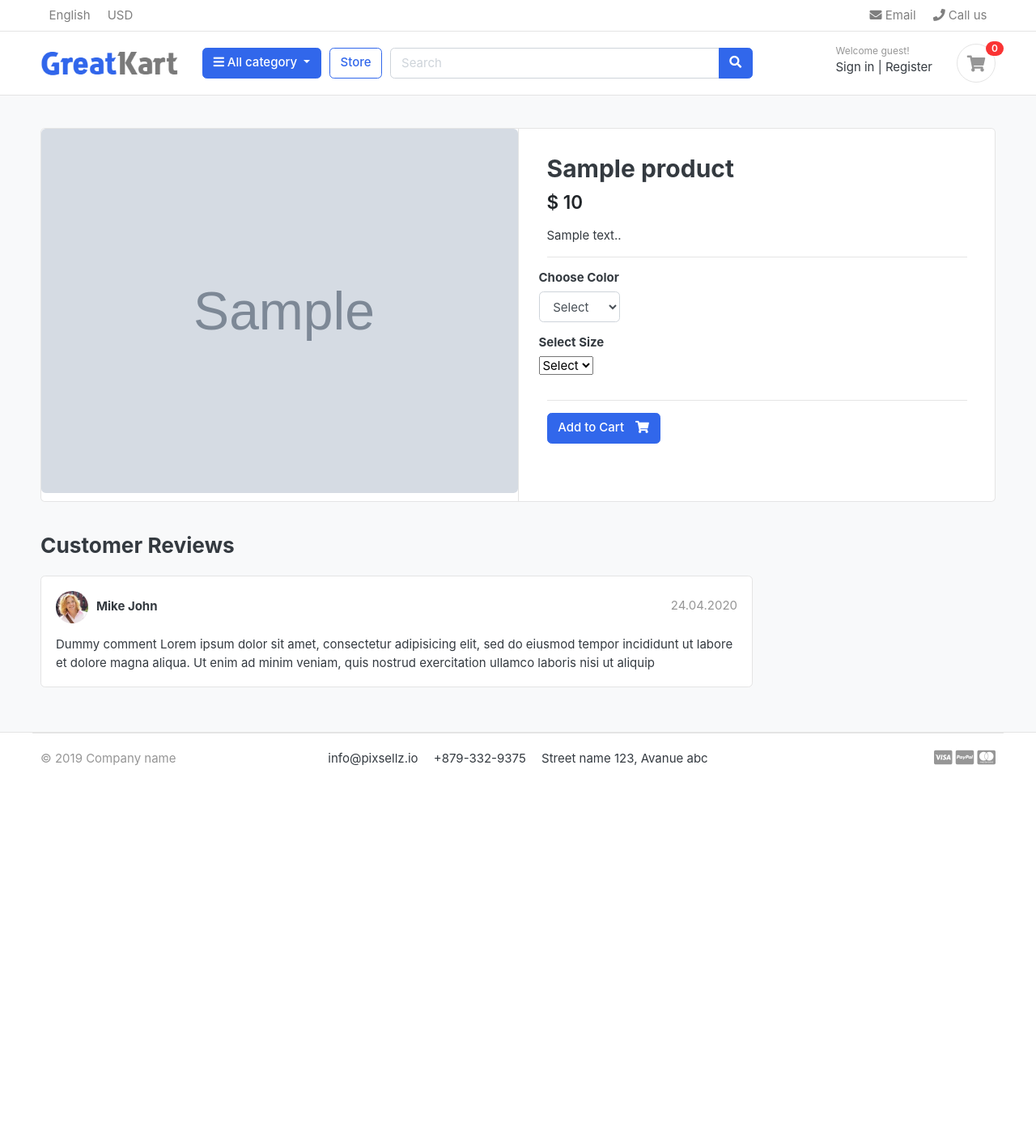
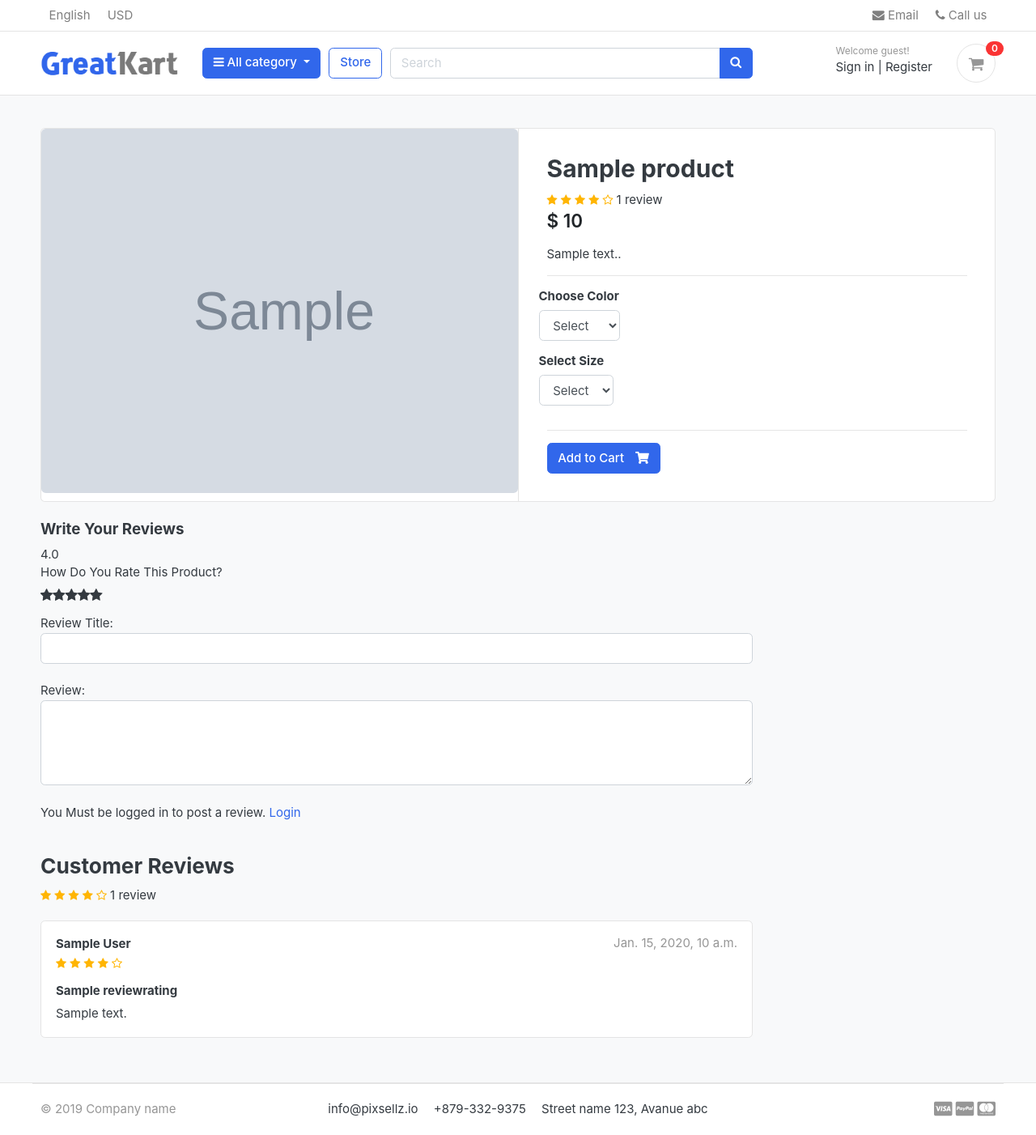
Before and after one commit to amitnov525/Ecommerce, a Django app: a page that uses shoping_app/templates/shoping_app/base.html in a window 1280 px wide. Shown: the whole page at 81% size. Before the commit the page ends 946 px from the top, so only its background shows below. Run offline with Django 4.2, Linux system fonts and the light colour scheme; tables that the repository leaves empty hold one stand-in row (values such as "Sample post"); grey boxes marked "Sample" are stand-in pictures; parts of the project's set-up code (start-up, migrations or seed data) failed here and were passed over; some libraries are stand-ins or nearby versions; some web fonts are replaced.

Commit message:
Implemented Review and Rating System

```diff
--- a/accounts/models.py
+++ b/accounts/models.py
@@ -54,6 +54,9 @@ class MyUser(AbstractBaseUser):
     USERNAME_FIELD = 'email'
     REQUIRED_FIELDS = ['username','first_name','last_name']
 
+    def full_name(self):
+        return f'{self.first_name} {self.last_name}'
+
     def __str__(self):
         return self.email
     def has_perm(self,perm,obj=None):
--- /dev/null
+++ b/shoping_app/static/shoping_app/css/custom.css
@@ -0,0 +1,41 @@
+.rate > input{
+    display:None;
+}
+.rate{
+    display:inline-block;
+    border:0;
+}
+
+
+.rate > label{
+    float:right;
+}
+
+.rate > label:before{
+    display:inline-block;
+    font-size: 1.1rem;
+    font-family: FontAwesome;
+    content:"\f005";
+    margin:0;
+    padding:0.3rem,.3rem;
+    cursor:pointer;
+}
+
+.rate .half:before{
+    content:"\f089";
+    position:absolute;
+    padding-right: 0;
+}
+
+input:checked ~ label,label:hover ~label{
+    color:#ffb503;
+}
+
+input:checked + label:hover, input:checked ~ label:hover, input:checked ~ label:hover ~ label,
+label:hover ~ input:checked ~ label{
+    color:#cc9000;
+}
+
+.rating-stars  i{
+    color:#ffb503 !important;
+}
--- a/shoping_app/templates/shoping_app/base.html
+++ b/shoping_app/templates/shoping_app/base.html
@@ -23,6 +23,9 @@
 <!-- custom style -->
 <link href="{% static 'shoping_app/css/ui.css' %}" rel="stylesheet" type="text/css"/>
 <link href="{% static 'shoping_app/css/responsive.css' %}" rel="stylesheet" media="only screen and (max-width: 1200px)" />
+
+<link href="{% static 'shoping_app/css/custom.css' %}" rel="stylesheet" type="text/css"/>
+<link rel="stylesheet" href="https://cdnjs.cloudflare.com/ajax/libs/font-awesome/4.7.0/css/font-awesome.min.css">
 
 <!-- custom javascript -->
 <script src="{% static 'shoping_appjs/script.js' %}" type="text/javascript"></script>
--- a/store_app/admin.py
+++ b/store_app/admin.py
@@ -1,6 +1,6 @@
 from django.contrib import admin
 from store_app.models import Products
-from store_app.models import Variation
+from store_app.models import Variation,ReviewRating
 
 # Register your models here.
 
@@ -15,3 +15,5 @@ class VariationDisplay(admin.ModelAdmin):
     list_editable=('is_active',)
     list_filter=('product','variation_category','variation_value')
 admin.site.register(Variation,VariationDisplay)
+
+admin.site.register(ReviewRating)
--- a/store_app/templates/store_app/product_detail.html
+++ b/store_app/templates/store_app/product_detail.html
@@ -1,4 +1,5 @@
 {% extends 'shoping_app/base.html' %}
+{%load static %}
 {% block content%}
 <section class="section-content padding-y bg">
     <div class="container">
@@ -20,6 +21,16 @@
       <article class="content-body">
 
       <h2 class="title">{{product.product_name}}</h2>
+      <div class="rating-stars">
+        <span>
+            <i class='fa fa-star{% if product.get_average < 0.5 %}-o{% elif product.get_average >= 0.5 and product.get_average < 1 %}-half-o {%endif%}'></i>
+            <i class='fa fa-star{% if product.get_average < 1.5 %}-o{% elif product.get_average >= 1.5 and product.get_average < 2 %}-half-o {%endif%}'></i>
+            <i class='fa fa-star{% if product.get_average < 2.5 %}-o{% elif product.get_average >= 2.5 and product.get_average < 3 %}-half-o {%endif%}'></i>
+            <i class='fa fa-star{% if product.get_average < 3.5 %}-o{% elif product.get_average >= 3.5 and product.get_average < 4 %}-half-o {%endif%}'></i>
+            <i class='fa fa-star{% if product.get_average < 4.5 %}-o{% elif product.get_average >= 4.5 and product.get_average < 5 %}-half-o {%endif%}'></i>
+            <span>{{product.count_rating}} review{{product.count_rating|pluralize}}</span>
+        </span>
+    </div>
 
       <div class="mb-3">
           <var class="price h4">$ {{product.price}}</var>
@@ -45,7 +56,7 @@
           <div class="row">
               <div class="item-option-select">
                   <h6>Select Size</h6>
-                    <select name="size" class="Form-control">
+                    <select name="size" class="form-control">
                         <option value="" disabled selected>Select</option>
                         {%for i in product.variation_set.sizes%}
                         <option value="{{i.variation_value | lower}}">{{i.variation_value | capfirst}}</option>
@@ -62,6 +73,7 @@
         {%endif%}
         </article> <!-- product-info-aside .// -->
               </main> <!-- col.// -->
+            </form>
           </div> <!-- row.// -->
       </div> <!-- card.// -->
       <!-- ============================ COMPONENT 1 END .// ================================= -->
@@ -70,29 +82,84 @@
 
       <div class="row">
                   <div class="col-md-9">
+          <form action="{% url 'review_rating' product.id %}"  method="POST">
+            {% csrf_token %}
+            <h5> Write Your Reviews</h5>
+            {{product.get_average}}
+            <div>
+                <label> How Do You Rate This Product?</label>
+                <br>
+                <div class="rate">
+                    <input type="radio" name="rating" id="rating10" value="5" required /><label for="rating10" title="5"></label>
+                    <input type="radio" name="rating" id="rating9" value="4.5" required/><label for="rating9" title="4.5" class="half"></label>
+                    <input type="radio" name="rating" id="rating8" value="4" required /><label for="rating8" title="4"></label>
+                    <input type="radio" name="rating" id="rating7" value="3.5" required /><label for="rating7" title="3.5" class="half"></label>
+                    <input type="radio" name="rating" id="rating6" value="3" required /><label for="rating6" title="3"></label>
+                    <input type="radio" name="rating" id="rating5" value="2.5" required /><label for="rating5" title="2.5" class="half"></label>
+                    <input type="radio" name="rating" id="rating4" value="2" required /><label for="rating4" title="2"></label>
+                    <input type="radio" name="rating" id="rating3" value="1.5" required /><label for="rating3" title="1.5" class="half"></label>
+                    <input type="radio" name="rating" id="rating2" value="1" required /><label for="rating2" title="1"></label>
+                    <input type="radio" name="rating" id="rating1" value="0.5" required /><label for="rating1" title="0.5" class="half"></label>
+                </div>
+                <br>
+                Review Title:
+                <input type="text" class="form-control" name="subject">
+                <br>
+                Review:
+                <textarea name="review" rows="4" class="form-control"></textarea>
+                <br>
+                {% if request.user.is_authenticated%}
+                    {%if orderproduct%}
+                    <input type="submit" value="Submit Review" class="btn btn-primary">
+                    {%else%}
+                    <p>You Must Purchased this product to post a review.</p>
+                    {%endif%}
+                {%else%}
+                <p>You Must be logged in to post a review.<span> <a href="{% url 'login' %}">Login</a></span></p>
+                {%endif%}
+                {% include 'includes/alerts.html' %}
+            </div>
+        </form>
+        <br>
+        <header class="section-heading">
+            <h3>Customer Reviews </h3>
+            <div class="rating-stars">
+                <span>
+                    <i class='fa fa-star{% if product.get_average < 0.5 %}-o{% elif product.get_average >= 0.5 and product.get_average < 1 %}-half-o {%endif%}' aria-hidden="true"></i>
+                    <i class='fa fa-star{% if product.get_average < 1.5 %}-o{% elif product.get_average >= 1.5 and product.get_average < 2 %}-half-o {%endif%}' aria-hidden="true"></i>
+                    <i class='fa fa-star{% if product.get_average < 2.5 %}-o{% elif product.get_average >= 2.5 and product.get_average < 3 %}-half-o {%endif%}' aria-hidden="true"></i>
+                    <i class='fa fa-star{% if product.get_average < 3.5 %}-o{% elif product.get_average >= 3.5 and product.get_average < 4 %}-half-o {%endif%}' aria-hidden="true"></i>
+                    <i class='fa fa-star{% if product.get_average < 4.5 %}-o{% elif product.get_average >= 4.5 and product.get_average < 5 %}-half-o {%endif%}' aria-hidden="true"></i>
+                    <span>{{product.count_rating}} review{{product.count_rating|pluralize}}</span>
+                </span>
+            </div>
 
-          <header class="section-heading">
-              <h3>Customer Reviews </h3>
-
-          </header>
-
+        </header>
+        {% for review in reviews%}
           <article class="box mb-3">
               <div class="icontext w-100">
-                  <img src="./images/avatars/avatar1.jpg" class="img-xs icon rounded-circle">
                   <div class="text">
-                      <span class="date text-muted float-md-right">24.04.2020 </span>
-                      <h6 class="mb-1">Mike John </h6>
+                      <span class="date text-muted float-md-right">{{review.updated_at}}</span>
+                      <h6 class="mb-1">{{review.user.full_name}}</h6>
+                    <div class="rating-stars">
+                        <i class='fa fa-star{% if review.rating == 0.5 %}-half-o{% elif review.rating < 1 %}-o {%endif%}'></i>
+                        <i class='fa fa-star{% if review.rating == 1.5 %}-half-o{% elif review.rating < 2 %}-o {%endif%}'></i>
+                        <i class='fa fa-star{% if review.rating == 2.5 %}-half-o{% elif review.rating < 3 %}-o {%endif%}'></i>
+                        <i class='fa fa-star{% if review.rating == 3.5 %}-half-o{% elif review.rating < 4 %}-o {%endif%}'></i>
+                        <i class='fa fa-star{% if review.rating == 4.5 %}-half-o{% elif review.rating < 5 %}-o {%endif%}'></i>
+                    </div>
+
 
                   </div>
               </div> <!-- icontext.// -->
               <div class="mt-3">
+                <h6>{{review.subject}}</h6>
                   <p>
-                      Dummy comment Lorem ipsum dolor sit amet, consectetur adipisicing elit, sed do eiusmod
-                      tempor incididunt ut labore et dolore magna aliqua. Ut enim ad minim veniam,
-                      quis nostrud exercitation ullamco laboris nisi ut aliquip
+                    {{review.review}}
                   </p>
               </div>
           </article>
+          {%endfor%}
         </form>
 
 
--- a/store_app/urls.py
+++ b/store_app/urls.py
@@ -5,5 +5,6 @@ urlpatterns = [
     path('',views.store,name='store'),
     path('category/<slug:category_slug>',views.store,name='products_by_category'),
     path('category/<slug:category_slug>/<slug:product_slug>/',views.product_detail,name='product_deatil'),
-    path('search',views.search1,name='search')
+    path('search',views.search1,name='search'),
+    path('review_rating/<int:product_id>/',views.review_rating,name='review_rating')
 ]
--- a/store_app/views.py
+++ b/store_app/views.py
@@ -1,15 +1,14 @@
-from http.client import HTTPResponse
-from itertools import product
-import keyword
-from multiprocessing import context
-from unicodedata import category
-from django.shortcuts import render,get_object_or_404
+from django.shortcuts import render,get_object_or_404,redirect
 from category.models import Category
-from store_app.models import Products
+from store_app.models import Products,ReviewRating
 from cart_app.models import CartItem,Cart
 from cart_app.views import _cart
+from store_app.forms import MyForm
+from django.contrib import messages
+from order_app.models import OrderProduct
 from django.core.paginator import EmptyPage,PageNotAnInteger,Paginator
-from django.http import HttpResponse
+
+
 
 # Create your views here.
 def store(request,category_slug=None):
@@ -38,9 +37,19 @@ def product_detail(request,category_slug,product_slug):
         in_cart=CartItem.objects.filter(product=single_product,cart__cartid=_cart(request)).exists()
     except Exception as e:
         raise e
+    if request.user.is_authenticated:
+        try:
+            orderproduct=OrderProduct.objects.filter(user=request.user,product_id=single_product.id).exists()
+        except OrderProduct.DoesNotExist:
+            orderproduct=None
+    else:
+        orderproduct=None
+    reviews=ReviewRating.objects.filter(product_id=single_product.id,status=True)
     context={
         'product':single_product,
          'in_cart':in_cart,
+         'orderproduct':orderproduct,
+         'reviews':reviews
     }
     return render(request,'store_app/product_detail.html',context)
 
@@ -55,3 +64,26 @@ def search1(request):
             'product_count':product_count,
         }
     return render(request,'store_app/store.html',context)
+
+def review_rating(request,product_id):
+    url=request.META.get('HTTP_REFERER')
+    if request.method=="POST":
+        try:
+            reviews=ReviewRating.objects.get(user__id=request.user.id,product__id=product_id)
+            form=MyForm(request.POST,instance=reviews)
+            form.save()
+            messages.success(request,'Thank you. Your reviews has been updated!.')
+            return redirect(url)
+        except ReviewRating.DoesNotExist:
+            form=MyForm(request.POST)
+            if form.is_valid():
+                data=ReviewRating()
+                data.subject=form.cleaned_data['subject']
+                data.rating=form.cleaned_data['rating']
+                data.review=form.cleaned_data['review']
+                data.ip=request.META.get('REMOTE_ADDR')
+                data.product_id=product_id
+                data.user_id=request.user.id
+                data.save()
+                messages.success(request,'Thank You.''Your review has been submitted.')
+                return redirect(url)
```
Also changed, not shown: store_app/forms.py (added, +7 -0 lines), store_app/models.py (+26 -2 lines), store_app/templates/store_app/checkout.html (+0 -12 lines), store_app/migrations/0008_reviewrating.py (added), store_app/migrations/0009_alter_reviewrating_ip_alter_reviewrating_review_and_more.py (added).
